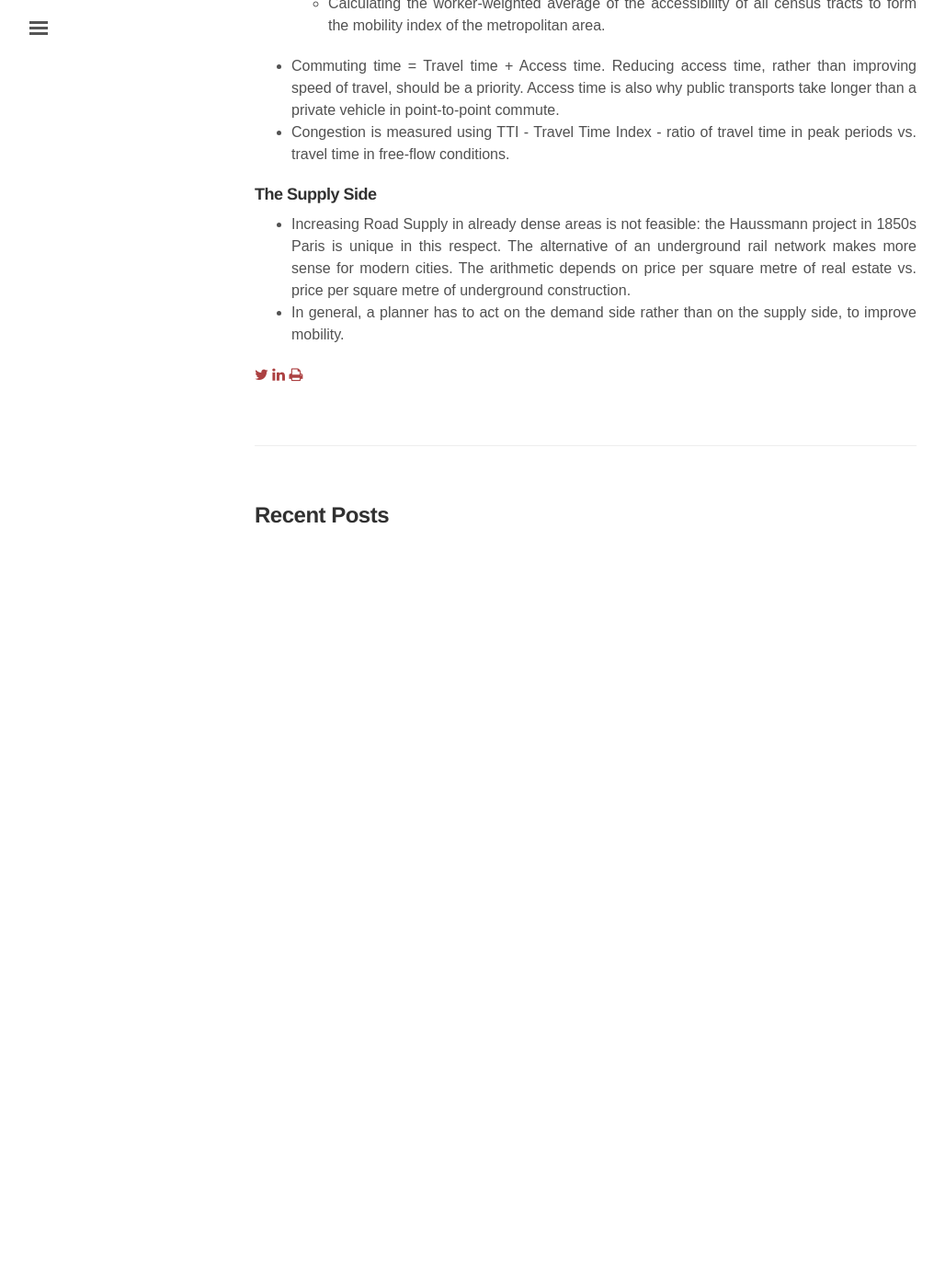
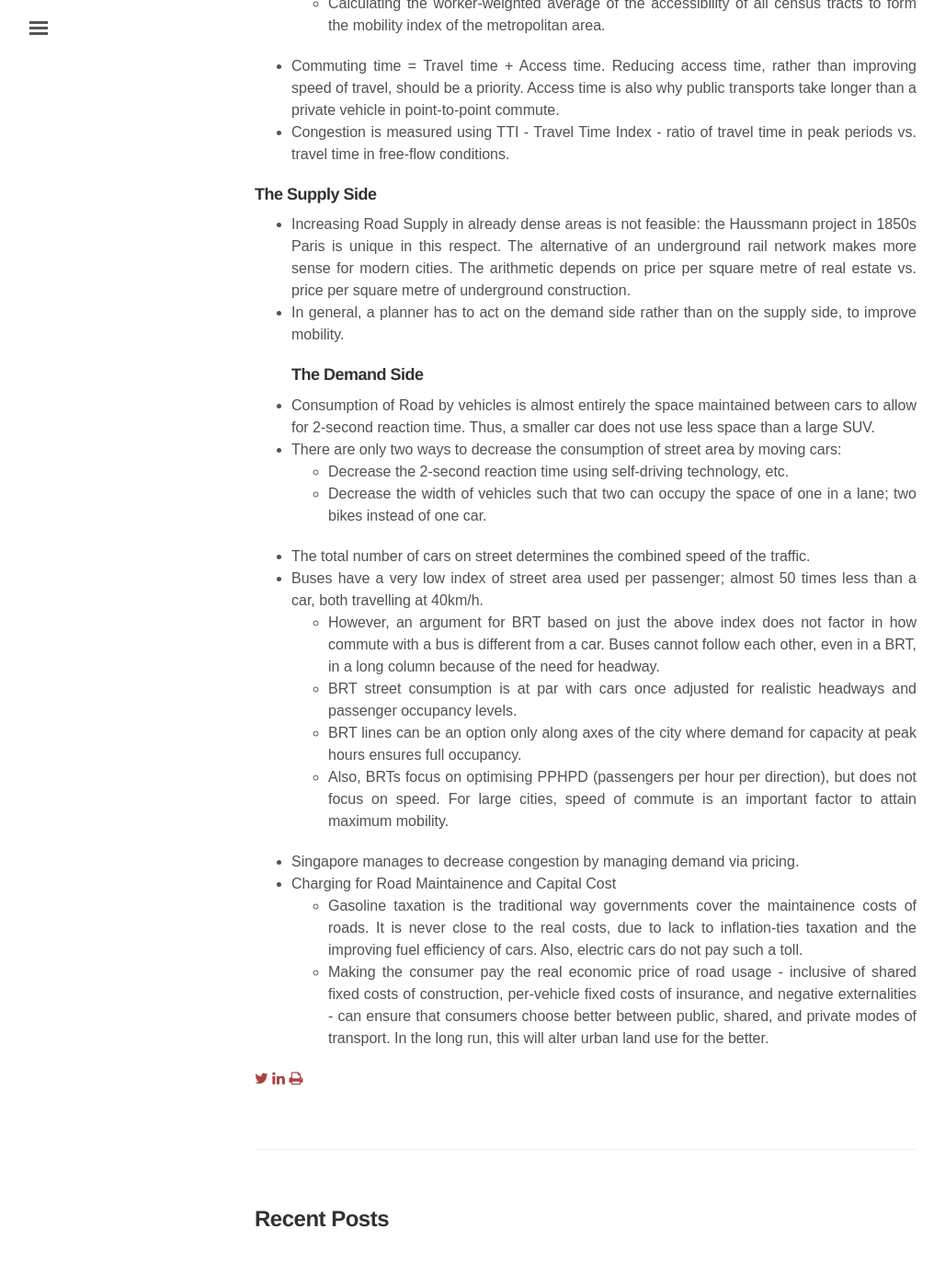
Before and after one commit to sujithjay/sujithjay.github.io, a Jekyll site: the page built from notes/Order-without-Design.md, in a window 1280 px wide and 1400 px high, scrolled down 1550 px. Shown: the top 1373 px of the window at 92% size, without its empty margins (3-1031 px from the left). Built offline with Jekyll 4.4.1, drawn with Linux system fonts in a browser that asks for light colours; nearby versions of some CDN libraries; some web fonts are replaced; before the commit the page ends 2185 px from its top, so only the background shows below that.

Commit message:
Order without Design: Notes

```diff
--- a/notes/Order-without-Design.md
+++ b/notes/Order-without-Design.md
@@ -52,3 +52,18 @@ permalink: /notes/order-without-design
 #### The Supply Side
 - Increasing Road Supply in already dense areas is not feasible: the Haussmann project in 1850s Paris is unique in this respect. The alternative of an underground rail network makes more sense for modern cities. The arithmetic depends on price per square metre of real estate vs. price per square metre of underground construction.
 - In general, a planner has to act on the demand side rather than on the supply side, to improve mobility.
+#### The Demand Side
+- Consumption of Road by vehicles is almost entirely the space maintained between cars to allow for 2-second reaction time. Thus, a smaller car does not use less space than a large SUV.
+- There are only two ways to decrease the consumption of street area by moving cars:
+  - Decrease the 2-second reaction time using self-driving technology, etc.
+  - Decrease the width of vehicles such that two can occupy the space of one in a lane; two bikes instead of one car.
+- The total number of cars on street determines the combined speed of the traffic.
+- Buses have a very low index of street area used per passenger; almost 50 times less than a car, both travelling at 40km/h.
+  - However, an argument for BRT based on just the above index does not factor in how commute with a bus is different from a car. Buses cannot follow each other, even in a BRT, in a long column because of the need for headway.
+  - BRT street consumption is at par with cars once adjusted for realistic headways and passenger occupancy levels.
+  - BRT lines can be an option only along axes of the city where demand for capacity at peak hours ensures full occupancy.
+  - Also, BRTs focus on optimising PPHPD (passengers per hour per direction), but does not focus on speed. For large cities, speed of commute is an important factor to attain maximum mobility.
+- Singapore manages to decrease congestion by managing demand via pricing.
+- Charging for Road Maintainence and Capital Cost
+  - Gasoline taxation is the traditional way governments cover the maintainence costs of roads. It is never close to the real costs, due to lack to inflation-ties taxation and the improving fuel efficiency of cars. Also, electric cars do not pay such a toll.
+  - Making the consumer pay the real economic price of road usage - inclusive of shared fixed costs of construction, per-vehicle fixed costs of insurance, and negative externalities - can ensure that consumers choose better between public, shared, and private modes of transport. In the long run, this will alter urban land use for the better.
```
